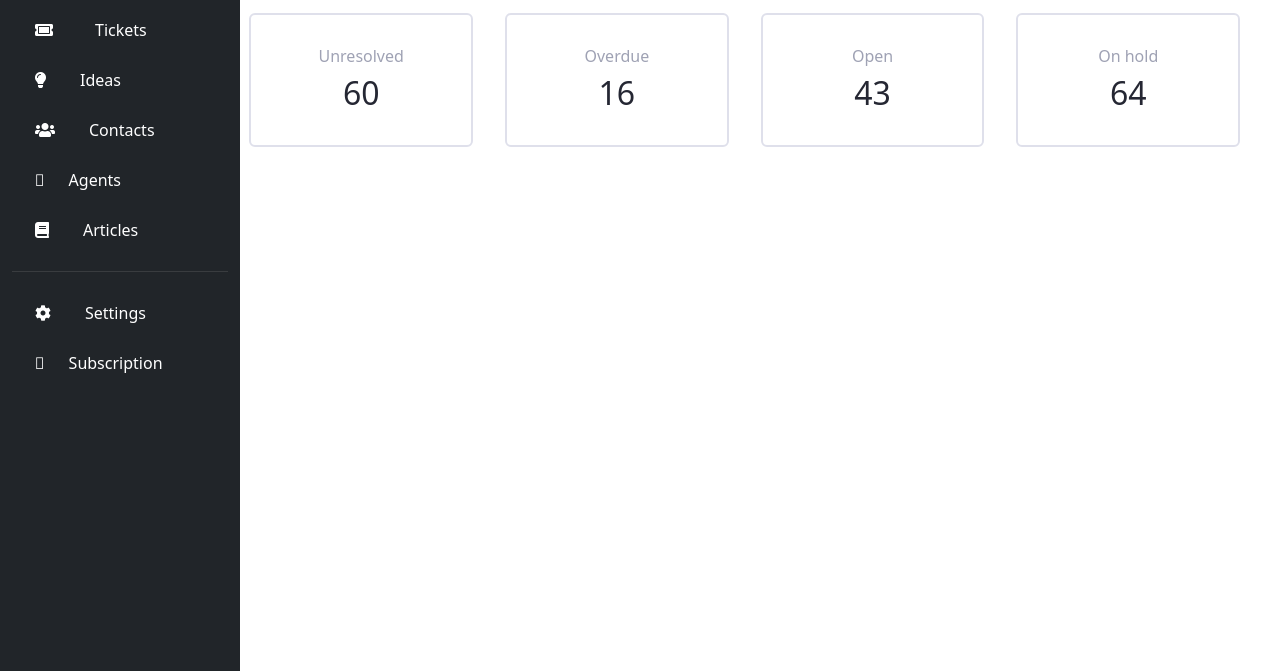
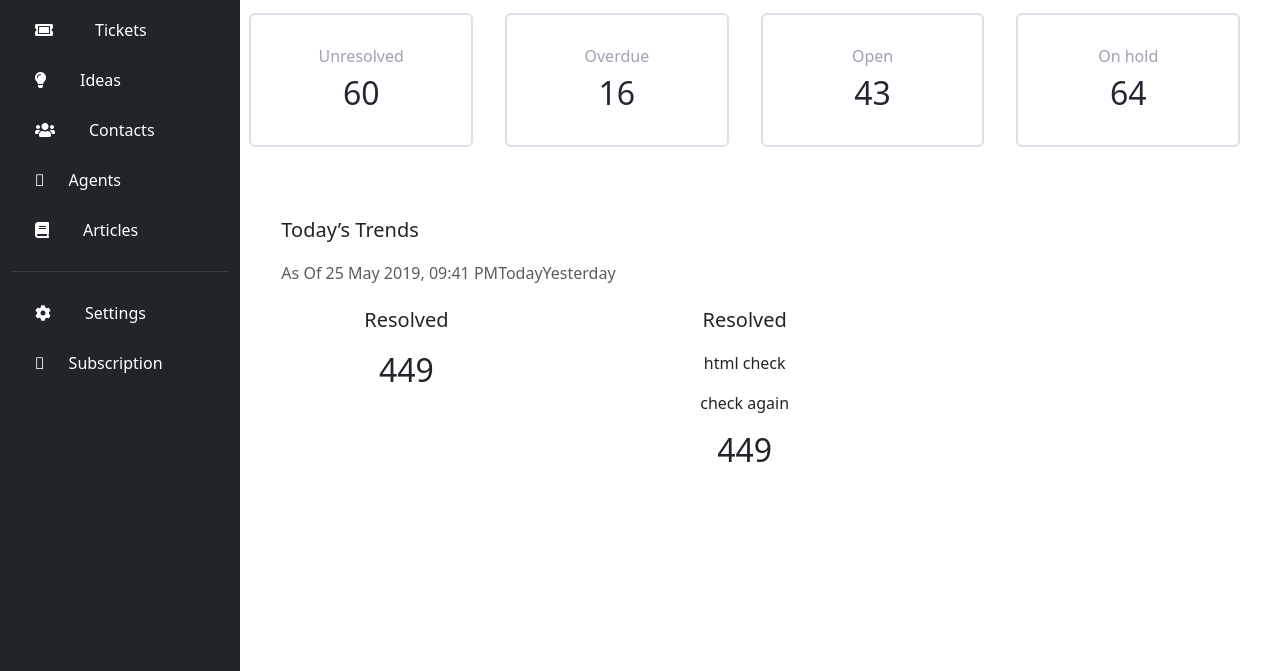
Before and after one commit to yunjiham/inm320sbb-bootstrap-assignment, a website: page public/index.html in a window 1280 px wide. Shown: the part 129-800 px from the top of the page. Drawn offline with nearby package versions, Linux system fonts and the light colour scheme.

Commit message:
change last

```diff
--- a/public/index.html
+++ b/public/index.html
@@ -148,25 +148,42 @@
                 </article>
             </section>
 
-
-            <section class="row">
-                <article class="col">
-
+            <section class="row py-1 mx-auto px-md-4">
+                <article class="col-8">
+                    <p class="text-capitalize fs-5">Today’s trends</p>
                 </article>
 
-                <aside class="col">
+                <article class="d-flex">
+                    <p class="text-capitalize fs-6 fw-lighter text-body-secondary ">as of 25 May 2019, 09:41 PM</p>
+                    <p class="text-capitalize fs-6 fw-lighter text-body-secondary  ">Today</p>
+                    <p class="text-capitalize fs-6 fw-lighter text-body-secondary">yesterday</p>
+                </article>
 
-                </aside>
+
+
             </section>
 
-            <section class="row">
-                <article class="col">
 
+            <section class="row px-1 ">
+                <article class="col-4">
+                    <figure class="text-center">
+                        <figcaption>
+                            <p class="text-capitalize fs-5 fw-lighter">Resolved</h6>
+                            <h2>449</h2>
+                        </figcaption>
+                    </figure>
                 </article>
 
-                <aside class="col">
-
-                </aside>
+                <article class="col-4">
+                    <figure class="text-center">
+                        <figcaption>
+                            <p class="text-capitalize fs-5 fw-lighter">Resolved</h6>
+                                <p>html check</p>
+                                <p>check again</p>
+                            <h2>449</h2>
+                        </figcaption>
+                    </figure>
+                </article>
             </section>
         </main>
     </div>
```
